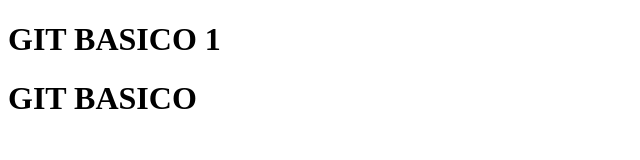
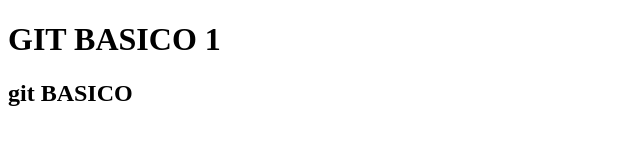
Before and after one commit to LUC4SBECERR4/Git--basico, a plain HTML site: page index.html in a window 1280 px wide. Shown: the whole page, without its empty margins (0-640 px from the left). Drawn offline with Linux system fonts and the light colour scheme.

Commit message:
cambios en otra rama

```diff
--- a/index.html
+++ b/index.html
@@ -9,6 +9,6 @@
 </head>
 <body>
     <h1>GIT BASICO 1</h1>
-    <h1>GIT BASICO</h1>
+    <h2>git BASICO</h2>
 </body>
 </html>
```
